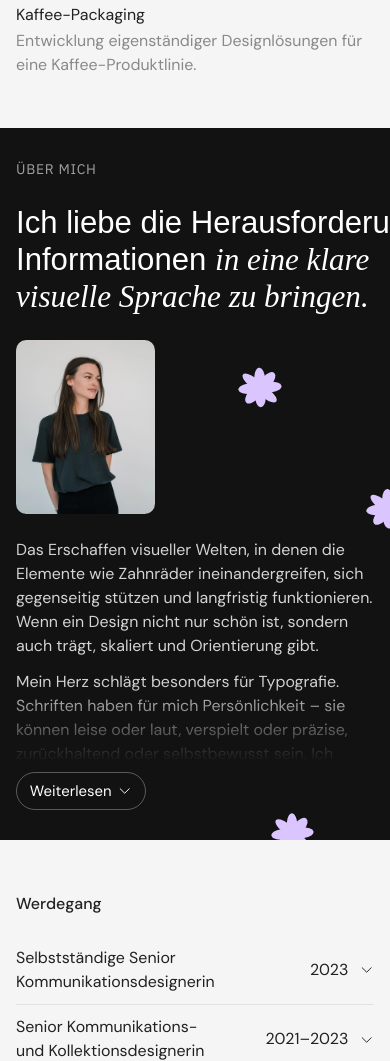
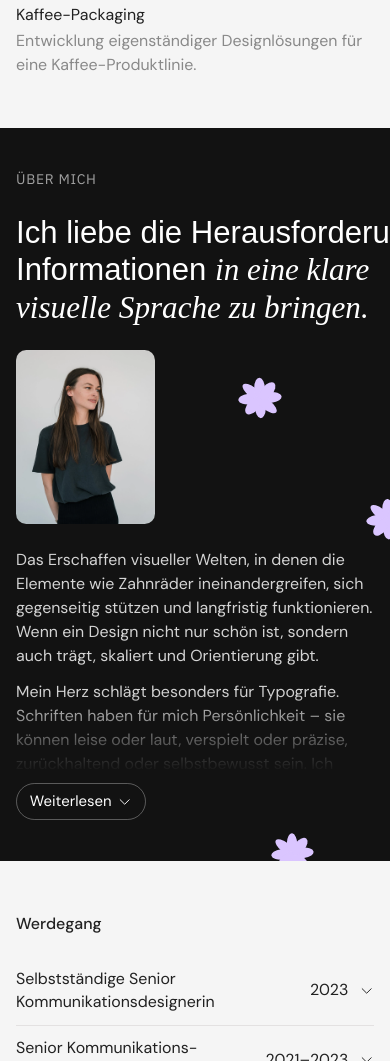
Before and after one commit to cavelius/portfolio_cavelius, a website: page index.html in a window 390 px wide. Shown: the part 5515-6576 px from the top of the page. Drawn offline with Linux system fonts and the light colour scheme; a web font is replaced by a local one.

Commit message:
increase Über mich section mobile padding to 4rem top and bottom
Co-Authored-By: Claude Sonnet 4.6 <noreply@anthropic.com>

```diff
--- a/index.html
+++ b/index.html
@@ -217,7 +217,7 @@
         </section>
 
         <!-- Über mich (Dark Section) -->
-        <section id="ueber-mich" class="fade-in-section relative overflow-hidden bg-[#121212] pt-[3rem] md:pt-[2.1875rem] pb-[3rem] md:pb-12 text-white lg:pb-16">
+        <section id="ueber-mich" class="fade-in-section relative overflow-hidden bg-[#121212] pt-[4rem] md:pt-[2.1875rem] pb-[4rem] md:pb-12 text-white lg:pb-16">
             <div class="mx-auto max-w-[104.5rem] px-[16px] sm:px-16 md:px-9">
                 <p class="font-['IBM_Plex_Sans',sans-serif] text-[1.365rem] md:text-[0.875rem] uppercase tracking-[0.05em] mb-[24px] md:mb-[1rem] text-neutral-400">Über mich</p>
                 <div class="flex flex-col gap-[24px] md:gap-8 md:grid md:grid-cols-[1fr_2fr] md:items-start md:gap-x-10 md:gap-y-[2rem] lg:gap-x-2">
```
Also changed, not shown: css/output.css.
